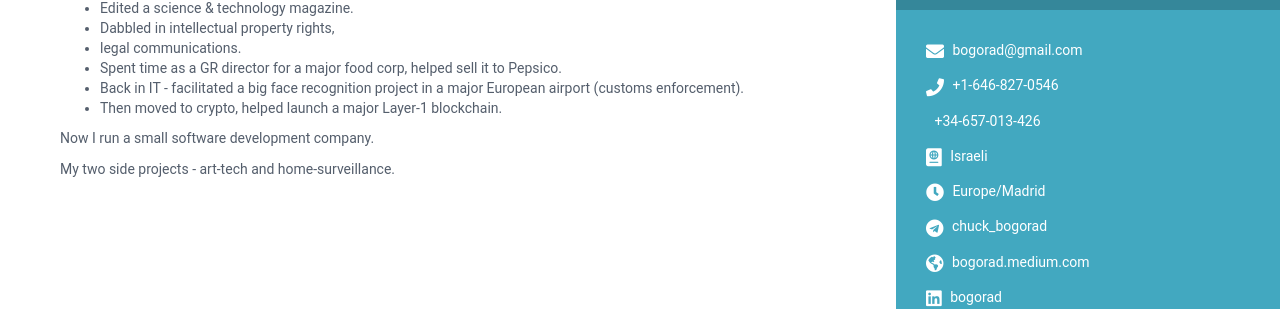
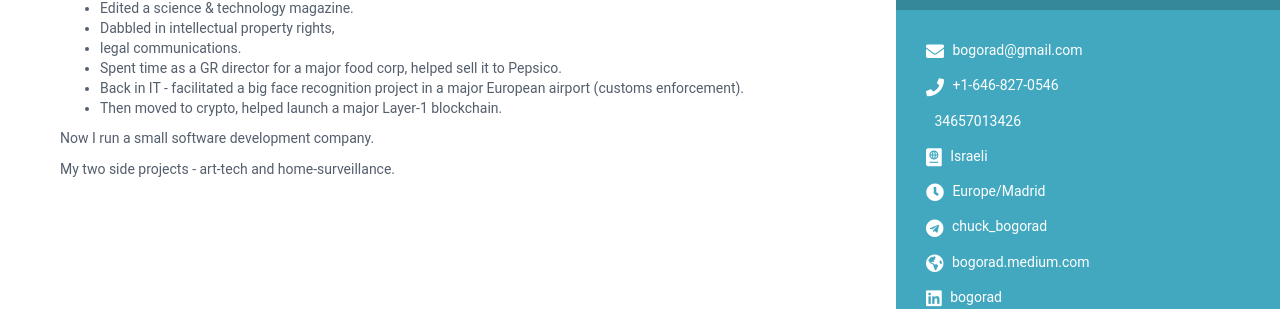
Before and after one commit to bogorad/bogorad.github.io, a Jekyll site: the page built from print.html, in a window 1280 px wide. Shown: the part 263-572 px from the top of the page. Built offline with Jekyll 4.4.1, drawn with Linux system fonts in a browser that asks for light colours.

Commit message:
fixed whatsapp number

```diff
--- a/_data/data.yml
+++ b/_data/data.yml
@@ -15,7 +15,7 @@ sidebar:
     # Sidebar links
     email: bogorad@gmail.com
     phone: +1-646-827-0546
-    whatsapp: +34-657-013-426
+    whatsapp: 34657013426
     timezone: Europe/Madrid
     citizenship: Israeli
     website: bogorad.medium.com #do not add http://
```
